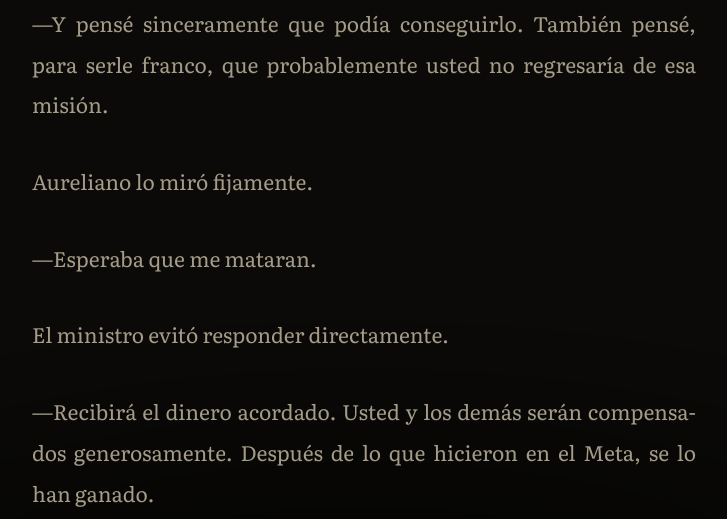
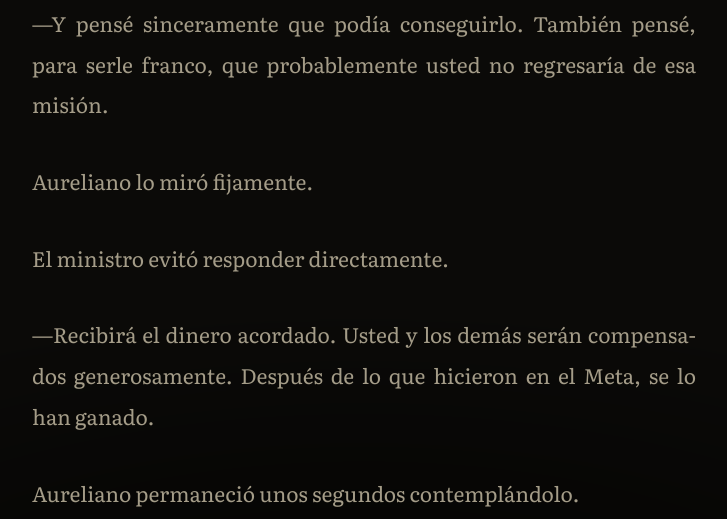
Before and after one commit to WMARBAR/B_DE_BLOG, a Flask app: page /H_EscuadronImposible_Epilogo in a window 1280 px wide. Shown: the part 1026-1545 px from the top of the page, without its empty margins (276-1003 px from the left). Run offline with Flask 3, Linux system fonts and the light colour scheme; data that the repository does not hold is empty; some libraries are stand-ins or nearby versions.

Commit message:
todo muy bien

```diff
--- a/templates/H_EscuadronImposible_Epilogo.html
+++ b/templates/H_EscuadronImposible_Epilogo.html
@@ -44,8 +44,6 @@
         <p>—Y pensé sinceramente que podía conseguirlo. También pensé, para serle franco, que probablemente usted no regresaría de esa misión.</p>
 
         <p>Aureliano lo miró fijamente.</p>
-
-        <p>—Esperaba que me mataran.</p>
 
         <p>El ministro evitó responder directamente.</p>
 
```
